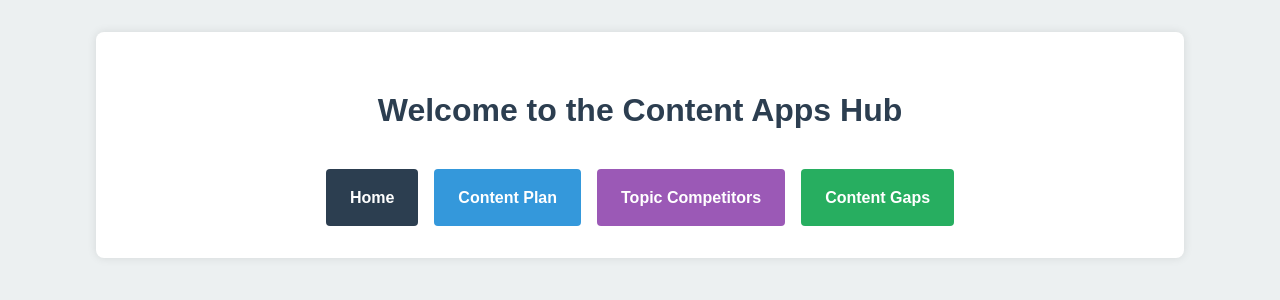
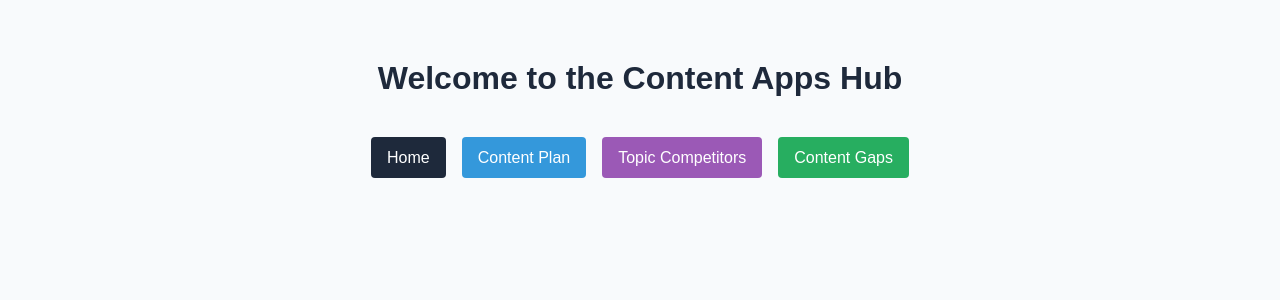
Before and after one commit to hjayne-creator/ContentApps, a Flask app: page / in a window 1280 px wide. Shown: the top 300 px of the page. Run offline with Flask 3, Linux system fonts and the light colour scheme; some libraries are stand-ins or nearby versions.

Commit message:
global styling

```diff
--- a/apps/content_gaps/templates/content_gaps_home.html
+++ b/apps/content_gaps/templates/content_gaps_home.html
@@ -1,6 +1,10 @@
 {% extends "base.html" %}
 
 {% block title %}Content Gaps{% endblock %}
+
+{% block head %}
+    <link rel="stylesheet" href="{{ url_for('content_gaps.static', filename='style.css') }}">
+{% endblock %}
 
 {% block content %}
 <div class="container max-w-4xl mx-auto p-6">
--- /dev/null
+++ b/apps/content_plan/CSRF token.txt
@@ -0,0 +1,3 @@
+The client-side JavaScript wasn't properly sending the CSRF token in the AJAX requests
+The form submission fallback wasn't properly configured with the token
+The route needed stronger CSRF exemption handling
--- a/apps/content_plan/templates/content_plan_index.html
+++ b/apps/content_plan/templates/content_plan_index.html
@@ -3,6 +3,7 @@
 {% block title %}Content Planner{% endblock %}
 
 {% block head %}
+    <link rel="stylesheet" href="{{ url_for('content_plan.static', filename='style.css') }}">
     <!-- Additional head elements specific to this page -->
     <style>
         .loader {
--- /dev/null
+++ b/apps/static/global.css
@@ -0,0 +1,41 @@
+body {
+    font-family: Arial, sans-serif;
+    line-height: 1.6;
+    margin: 0;
+    padding: 0;
+    background-color: #f8fafc; /* Tailwind gray-50 */
+}
+
+.container {
+    width: 80%;
+    margin: 0 auto;
+    padding: 2rem;
+}
+
+h1 {
+    color: #1e293b; /* Tailwind slate-800 */
+    text-align: center;
+    margin-bottom: 2rem;
+}
+
+.nav-links {
+    margin-top: 2rem;
+    display: flex;
+    flex-wrap: wrap;
+    gap: 1rem;
+    justify-content: center;
+}
+
+.nav-links a {
+    display: inline-block;
+    padding: 0.5rem 1rem;
+    color: white;
+    text-decoration: none;
+    border-radius: 4px;
+    font-weight: 500;
+    transition: background 0.2s, box-shadow 0.2s;
+}
+
+.nav-links a:hover {
+    box-shadow: 0 2px 8px rgba(0,0,0,0.08);
+}
--- a/apps/templates/base.html
+++ b/apps/templates/base.html
@@ -65,6 +65,9 @@
             }
         }
     </style>
+
+    <!-- Global shared styles -->
+    <link rel="stylesheet" href="{{ url_for('static', filename='global.css') }}">
 
     {% block head %}{% endblock %}
 </head>
--- a/apps/topic_competitors/templates/topic_competitors_index.html
+++ b/apps/topic_competitors/templates/topic_competitors_index.html
@@ -1,6 +1,10 @@
 {% extends "base.html" %}
 
 {% block title %}Topic Competitors - SEO Competitor Research{% endblock %}
+
+{% block head %}
+    <link rel="stylesheet" href="{{ url_for('topic_competitors.static', filename='style.css') }}">
+{% endblock %}
 
 {% block content %}
 <div class="container max-w-4xl mx-auto p-6">
--- a/main/templates/index.html
+++ b/main/templates/index.html
@@ -4,18 +4,20 @@
     <meta charset="UTF-8">
     <meta name="viewport" content="width=device-width, initial-scale=1.0">
     <title>Content Apps Hub</title>
-    <link rel="stylesheet" href="{{ url_for('main.static', filename='main.css') }}">
+    <link rel="stylesheet" href="{{ url_for('static', filename='global.css') }}">
 </head>
 <body>
     <div class="container">
-        <h1>Welcome to the Content Apps Hub</h1>
-        <div class="app-links">
-            <a href="{{ url_for('main.index') }}">Home</a>
-            <a href="{{ url_for('content_plan.index') }}">Content Plan</a>
-            <a href="{{ url_for('topic_competitors.index') }}">Topic Competitors</a>
-            <a href="{{ url_for('content_gaps.index') }}">Content Gaps</a>
-
+        <h1 class="text-4xl font-bold mb-6">Welcome to the Content Apps Hub</h1>
+        <div class="nav-links">
+            <a href="{{ url_for('main.index') }}" style="background-color: #1e293b;">Home</a>
+            <a href="{{ url_for('content_plan.index') }}" style="background-color: #3498db;">Content Plan</a>
+            <a href="{{ url_for('topic_competitors.index') }}" style="background-color: #9b59b6;">Topic Competitors</a>
+            <a href="{{ url_for('content_gaps.index') }}" style="background-color: #27ae60;">Content Gaps</a>
         </div>
     </div>
 </body>
+<!-- Fathom - beautiful, simple website analytics -->
+<script src="https://cdn.usefathom.com/script.js" data-site="JUDLZNZE" defer></script>
+<!-- / Fathom -->
 </html>
```
Also changed, not shown: apps/content_gaps/static/style.css (+0 -25 lines), apps/content_plan/static/style.css (+0 -25 lines), apps/topic_competitors/static/style.css (+0 -25 lines), README.md (added).
